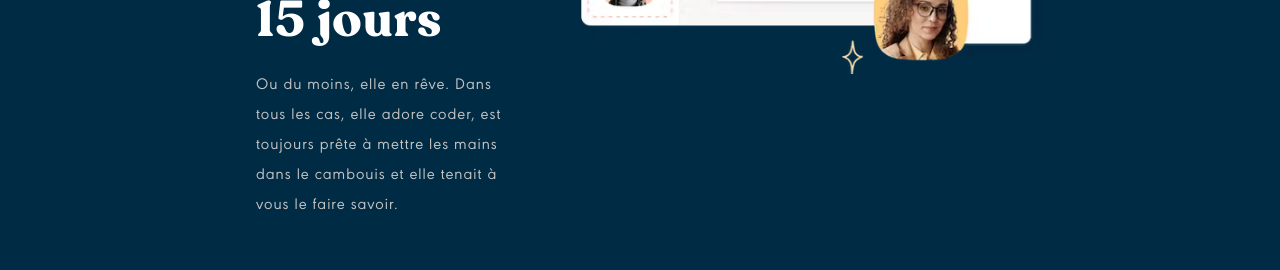
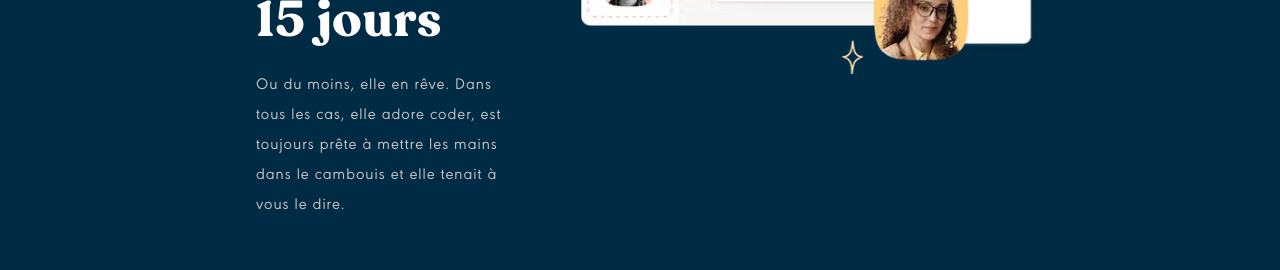
Before and after one commit to JustineLo/yousign, a React (Vite) app: page / in a window 1280 px wide. Shown: the part 452-722 px from the top of the page. Built offline with nearby package versions, Linux system fonts and the light colour scheme.

Commit message:
slight change

```diff
--- a/src/sections/Header.tsx
+++ b/src/sections/Header.tsx
@@ -86,7 +86,7 @@ function Header() {
           <p>
             Ou du moins, elle en rêve. Dans tous les cas, elle adore coder, est
             toujours prête à mettre les mains dans le cambouis et elle tenait à
-            vous le faire savoir.
+            vous le dire.
           </p>
           <Buttons>
             <CTAButton href="mailto:justine.lo.pro@gmail.com">
```
